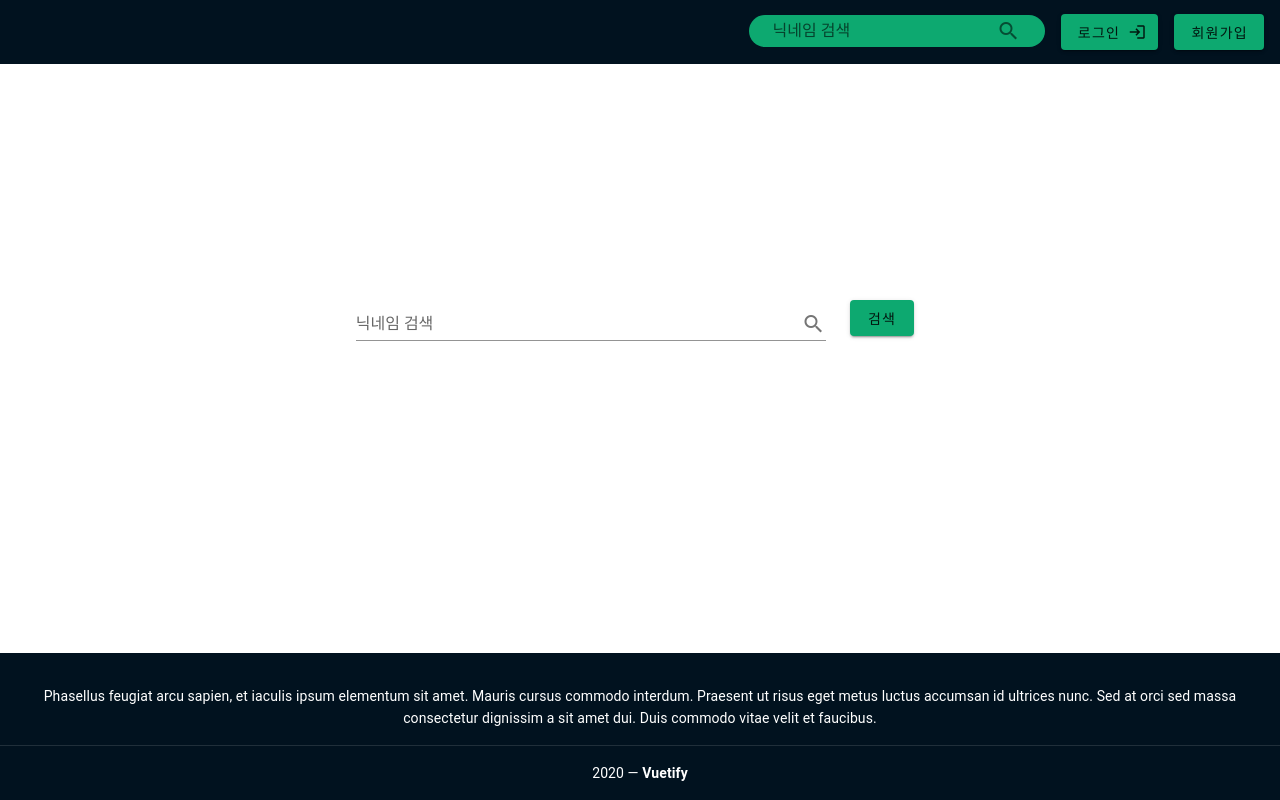
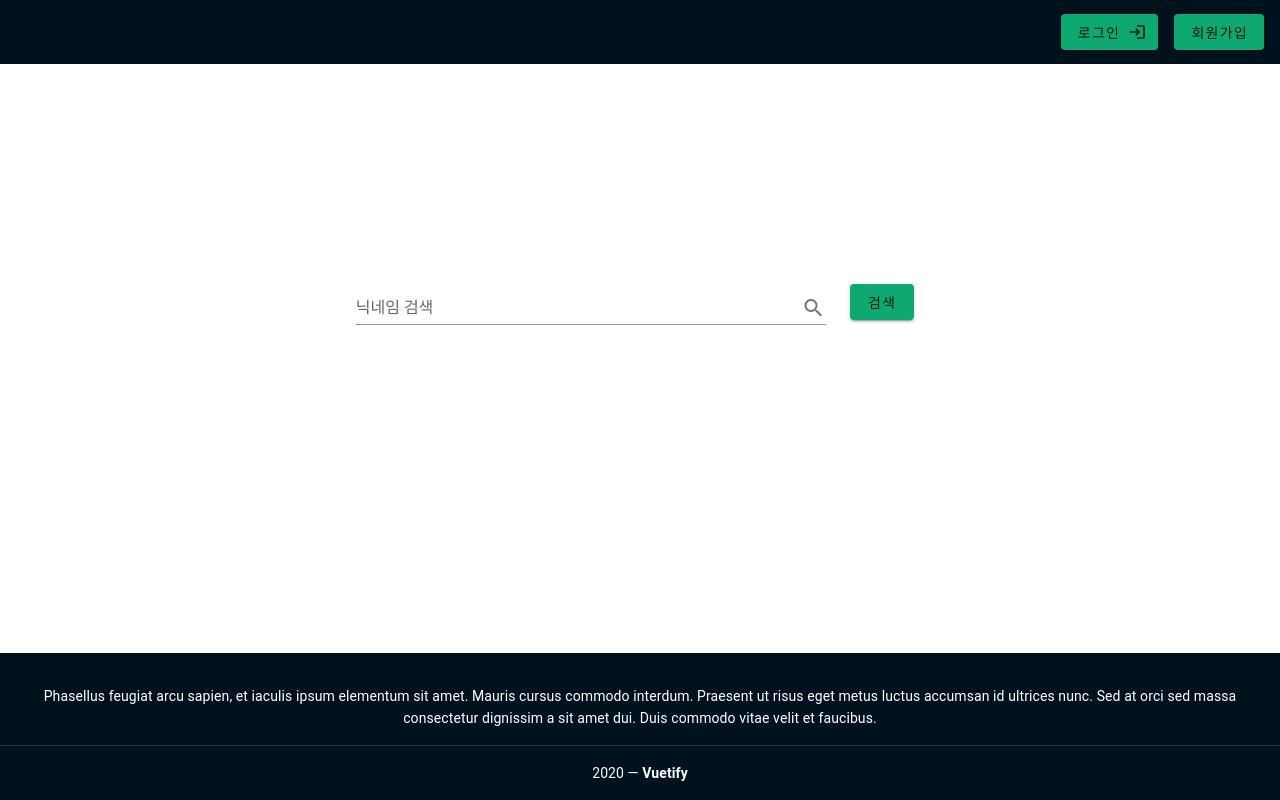
Before and after one commit to bright-jun/LOLBTI, a Vue app in the folder frontend/: page / in a window 1280 px wide. Built offline with nearby package versions, Linux system fonts and the light colour scheme; the HTML template or start-up script is replaced by a standard one.

Commit message:
S03P23A109-29 서치바 수정

```diff
--- a/frontend/src/App.vue
+++ b/frontend/src/App.vue
@@ -1,21 +1,16 @@
 <template>
   <v-app class="grey lighten-4">
-    <NavBar />
-    <v-main class="mx-4 my-4">
-      <router-view> </router-view>
-    </v-main>
-    <Footer />
+    <router-view></router-view>
+    <Footer></Footer>
   </v-app>
 </template>
 
 <script>
-import NavBar from "./components/NavBar.vue";
 import Footer from "./components/Footer.vue";
 export default {
   name: "App",
 
   components: {
-    NavBar,
     Footer,
   },
 
--- a/frontend/src/components/NavBar.vue
+++ b/frontend/src/components/NavBar.vue
@@ -7,15 +7,15 @@
 
         <v-img
           class="mt-2 mb-2"
-          src="../assets/images/lolbti_logo_2.png"
+          src="../assets/images/lolbti_logo_green.png"
           height="55"
           width="100"
         />
       </v-toolbar-title>
       <v-spacer></v-spacer>
-
       <v-form class="mr-4 mt-5">
         <v-text-field
+          v-if="viewType"
           rounded
           background-color="btncolor"
           color="btncolor"
@@ -46,6 +46,7 @@ export default {
   data() {
     return {};
   },
+  props: ["viewType"],
 };
 </script>
 
--- a/frontend/src/views/Home.vue
+++ b/frontend/src/views/Home.vue
@@ -1,5 +1,7 @@
 <template>
   <div>
+    <nav-bar :viewType="navbarType" />
+    <v-main class="mx-4 my-4">
       <v-container>
         <v-row>
           <v-card class="mx-auto">
@@ -35,6 +37,7 @@
           </v-col>
         </v-row>
       </v-container>
+    </v-main>
   </div>
 </template>
 
@@ -44,6 +47,7 @@ import UserMbtiType from "../components/home/UserMbtiType.vue";
 import UserGameInfo from "../components/home/UserGameInfo.vue";
 import RecentChampList from "../components/home/RecentChampList.vue";
 import Banner from "../components/Banner.vue";
+import NavBar from "../components/NavBar.vue";
 
 export default {
   data() {
@@ -57,6 +61,7 @@ export default {
         lose: "100",
         summonerName: "임시아이디",
       },
+      navbarType: true,
     };
   },
   components: {
@@ -65,6 +70,7 @@ export default {
     UserGameInfo,
     RecentChampList,
     Banner,
+    NavBar,
   },
 };
 </script>
--- a/frontend/src/views/Welcome.vue
+++ b/frontend/src/views/Welcome.vue
@@ -1,9 +1,10 @@
 <template>
-  <div>
+  <v-main>
+    <nav-bar :viewType="navbarType" />
     <v-container>
       <v-img
         class="ma-auto"
-        src="../assets/images/lolbti_logo_2.png"
+        src="../assets/images/lolbti_logo_greenblack.png"
         height="180"
         width="310"
       />
@@ -20,11 +21,22 @@
         <v-col md="3"></v-col>
       </v-row>
     </v-container>
-  </div>
+  </v-main>
 </template>
 
 <script>
-export default {};
+import NavBar from "../components/NavBar.vue";
+
+export default {
+  data() {
+    return {
+      navbarType: false,
+    };
+  },
+  components: {
+    NavBar,
+  },
+};
 </script>
 
 <style lang=""></style>
```
Lines whose indentation alone changed are shown as unchanged.
